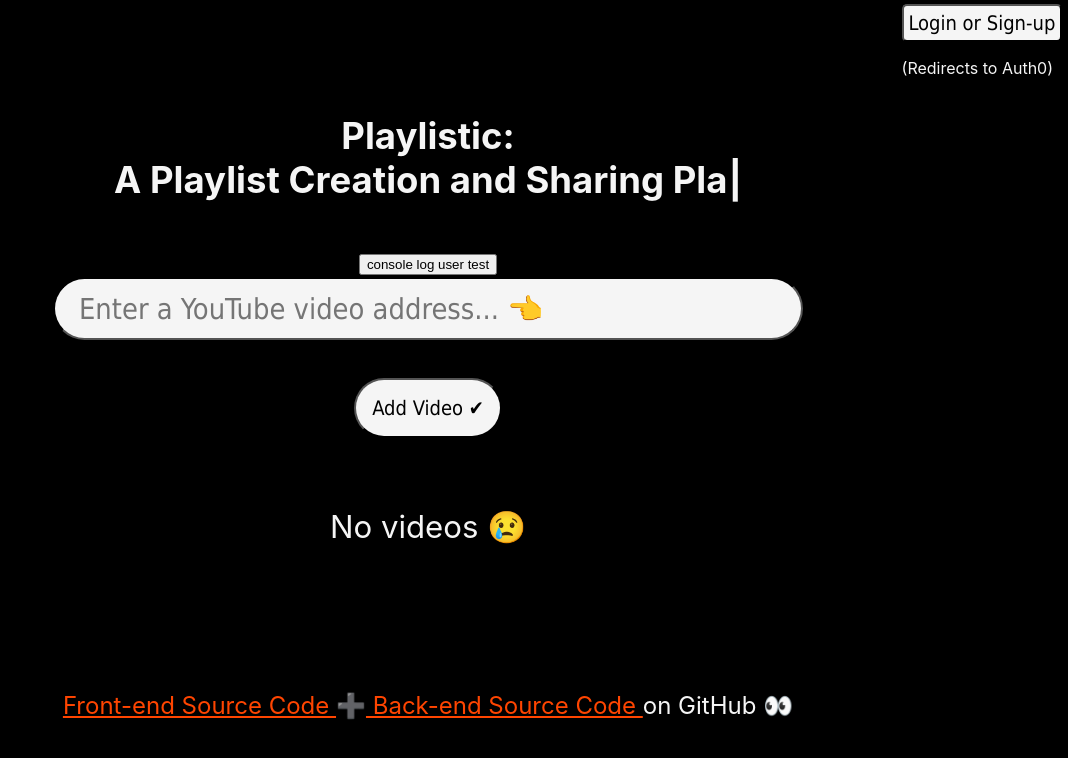
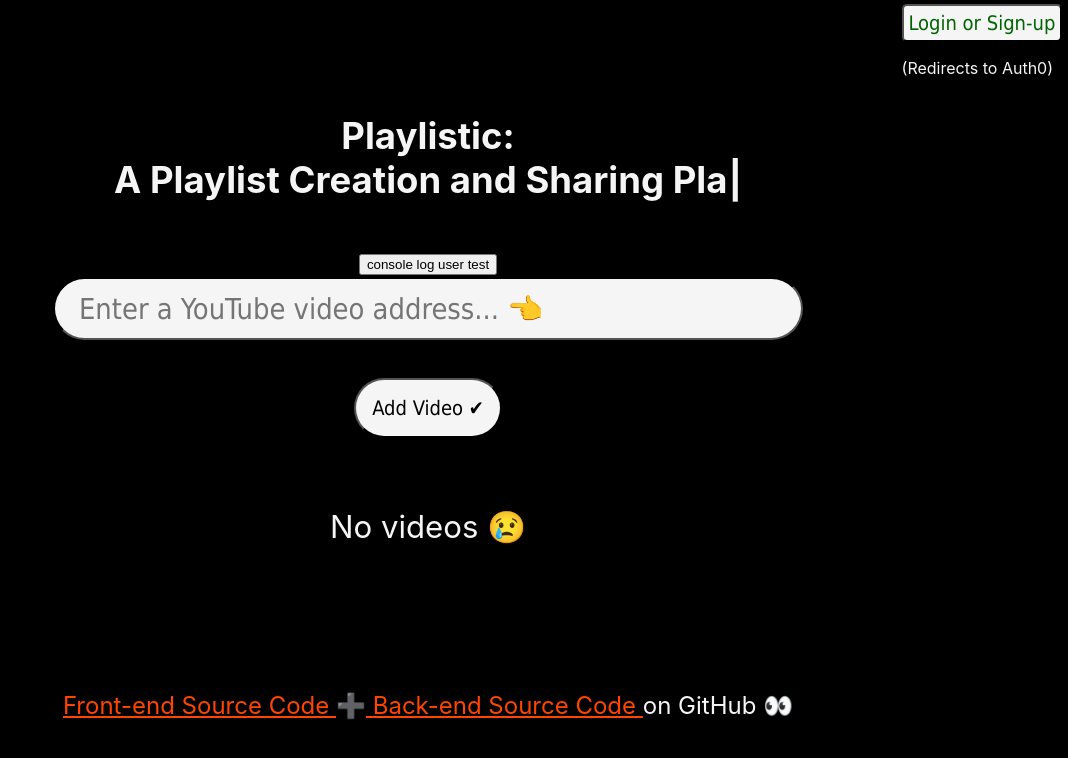
Before and after one commit to sbose23/Playlistic, a React (Create React App) app: page / in a window 1280 px wide. Shown: the top 758 px of the page, without its empty margins (212-1280 px from the left). Built offline with nearby package versions, Linux system fonts and the light colour scheme.

Commit message:
made text color change

```diff
--- a/src/styles/UserAuth.css
+++ b/src/styles/UserAuth.css
@@ -3,7 +3,7 @@
 }
 .login {
     font-family: 'Tahoma';
-    color: black;
+    color: darkgreen;
     font-weight: 500;
     font-size: 2.5vmin;
     padding: 0.6vmin;
@@ -20,7 +20,7 @@
 }
 .logout {
     font-family: 'Tahoma';
-    color: black;
+    color: darkred;
     font-weight: 500;
     font-size: 2.5vmin;
     padding: 0.6vmin;
```
